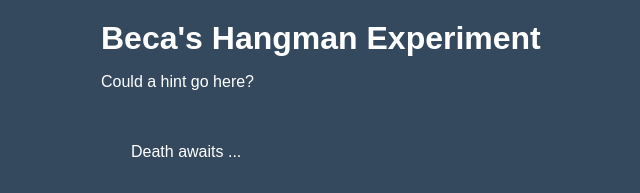
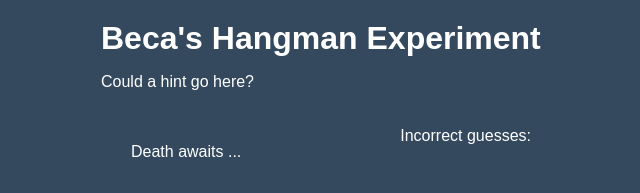
Before and after one commit to BecaLParker/Hangman-react-walkthrough, a React (Create React App) app: page / in a window 1280 px wide. Shown: the top 193 px of the page, without its empty margins (314-954 px from the left). Built offline with nearby package versions, Linux system fonts and the light colour scheme.

Commit message:
WrongLetters

```diff
--- a/src/App.js
+++ b/src/App.js
@@ -1,6 +1,7 @@
 import React from 'react';
 import Header from './components/Header';
 import Figure from './components/Figure';
+import WrongLetters from './components/WrongLetters';
 import './App.css';
 
 function App() {
@@ -9,6 +10,7 @@ function App() {
       <Header />
       <div className="game-container">
         <Figure />
+        <WrongLetters />
       </div>
     </>
   );
--- /dev/null
+++ b/src/components/WrongLetters.js
@@ -0,0 +1,9 @@
+const WrongLetters = () => {
+  return (
+    <div className="wrong-letters-container">
+      <div id="wrong-letters">Incorrect guesses: </div>
+    </div>
+  )
+}
+
+export default WrongLetters
```
Also changed, not shown: 1 other file (tests, documents, lock files or other folders).
